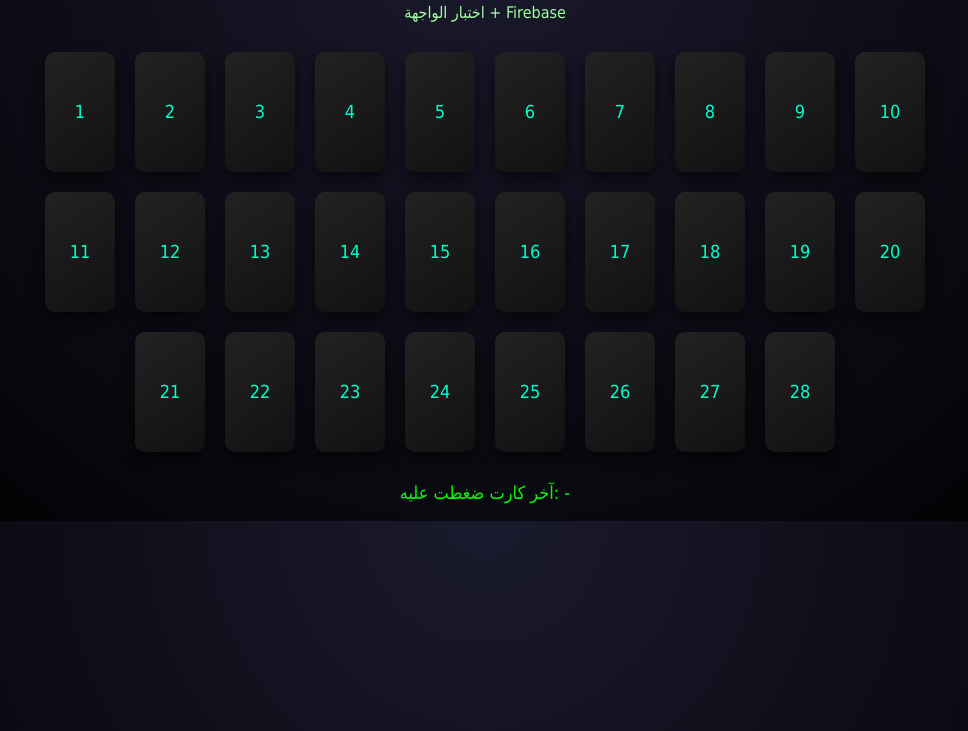
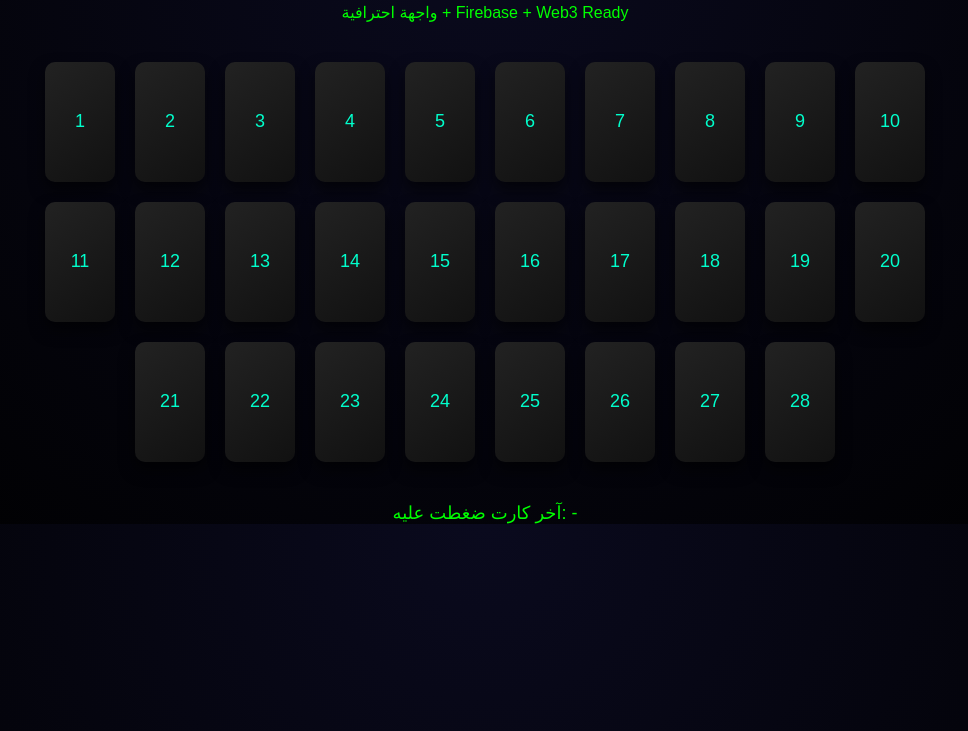
Before and after one commit to MomoGamesHub/PiGameHub, a plain HTML site: page index.html in a window 1280 px wide. Shown: the part 69-800 px from the top of the page, without its empty margins (155-1123 px from the left). Drawn offline with Linux system fonts and the light colour scheme; no server answers.

Commit message:
Update index.html

```diff
--- a/index.html
+++ b/index.html
@@ -1,80 +1,51 @@
 <!DOCTYPE html>
 <html lang="ar">
 <head>
-  <meta charset="UTF-8" />
-  <title>PiGameHub</title>
-  <meta name="viewport" content="width=device-width, initial-scale=1.0" />
+<meta charset="UTF-8">
+<title>PiGameHub - Web3 Ready</title>
+<meta name="viewport" content="width=device-width, initial-scale=1.0">
 <style>
   body {
-      margin: 0;
-      padding: 0;
-      background: radial-gradient(circle at top, #1a1a2e, #000);
-      color: #fff;
-      font-family: Tahoma, Arial, sans-serif;
-      text-align: center;
+    margin:0; padding:0;
+    background: radial-gradient(circle at top, #0a0a1e, #000);
+    font-family: Arial, sans-serif;
+    color: #00ffcc;
+    text-align:center;
   }
-
-    h1 {
-      margin-top: 20px;
-      font-size: 28px;
-      color: #00ffcc;
+  h1 {margin-top:20px; font-size:28px;}
+  p {color:#0f0; margin-top:5px;}
+  .cards {
+    display:flex; flex-wrap:wrap; justify-content:center;
+    max-width:960px; margin:30px auto;
   }
-
-    p.subtitle {
-      margin: 10px 0 20px;
-      font-size: 16px;
-      color: #a0ffa0;
+  .card {
+    width:70px; height:120px; background:linear-gradient(145deg,#222,#111);
+    border-radius:10px; margin:10px;
+    box-shadow:0 8px 15px rgba(0,0,0,0.6);
+    cursor:pointer; transition: transform 0.3s, box-shadow 0.3s, background 0.3s;
+    display:flex; align-items:center; justify-content:center;
+    font-size:18px; color:#00ffcc;
   }
-
-    .cards {
-      display: flex;
-      flex-wrap: wrap;
-      justify-content: center;
-      margin: 0 auto 20px;
-      max-width: 900px;
-    }
-
-    .card {
-      width: 70px;
-      height: 120px;
-      background: linear-gradient(145deg, #222, #111);
-      border-radius: 10px;
-      margin: 10px;
-      box-shadow: 0 8px 15px rgba(0,0,0,0.6);
-      cursor: pointer;
-      transition: transform 0.3s, box-shadow 0.3s;
-      display: flex;
-      align-items: center;
-      justify-content: center;
-      font-size: 18px;
-      color: #00ffcc;
-    }
-
-    .card:hover {
-      transform: translateY(-10px) rotateX(10deg);
-      box-shadow: 0 15px 25px rgba(0,255,204,0.4);
-    }
-
-    #lastCard {
-      color: #00ff00;
-      font-size: 18px;
-      margin-top: 10px;
-    }
+  .card:hover {transform:translateY(-10px) rotateX(10deg); box-shadow:0 15px 25px rgba(0,255,204,0.4);}
+  .card.active {animation:bounce 0.5s forwards; background:linear-gradient(145deg,#0ff,#00ffcc); box-shadow:0 15px 30px rgba(0,255,204,0.7);}
+  @keyframes bounce {0%{transform:translateY(0);}50%{transform:translateY(-30px);}100%{transform:translateY(0);}}
+  #lastCard {margin-top:20px; font-size:18px; color:#0f0;}
 </style>
 </head>
 <body>
 
 <h1>🎮 PiGameHub</h1>
-  <p class="subtitle">اختبار الواجهة + Firebase</p>
+<p>واجهة احترافية + Firebase + Web3 Ready</p>
 
 <div class="cards" id="cards"></div>
-  <p id="lastCard">آخر كارت ضغطت عليه: -</p>
+<div id="lastCard">آخر كارت ضغطت عليه: -</div>
 
-  <!-- ================= Firebase ================= -->
 <script type="module">
 import { initializeApp } from "https://www.gstatic.com/firebasejs/12.8.0/firebase-app.js";
-    import { getDatabase, ref, set, get, child } from "https://www.gstatic.com/firebasejs/12.8.0/firebase-database.js";
+import { getAnalytics } from "https://www.gstatic.com/firebasejs/12.8.0/firebase-analytics.js";
+import { getDatabase, ref, set, push, get, child } from "https://www.gstatic.com/firebasejs/12.8.0/firebase-database.js";
 
+// ================= Firebase Config =================
 const firebaseConfig = {
   apiKey: "AIzaSyCn581B_OaIYc7crz3V2Lrjf9WOtJdRe60",
   authDomain: "pigameshub.firebaseapp.com",
@@ -86,38 +57,53 @@
   measurementId: "G-CGKZZK48G4"
 };
 
-    // Initialize Firebase
 const app = initializeApp(firebaseConfig);
+const analytics = getAnalytics(app);
 const db = getDatabase(app);
 console.log("🔥 Firebase Connected Successfully");
 
+// ================= Cards UI =================
 const cardsContainer = document.getElementById("cards");
 const lastCardText = document.getElementById("lastCard");
 
-    // إنشاء 28 كارت ديناميكي
-    for (let i = 1; i <= 28; i++) {
+for(let i=1; i<=28; i++){
   const card = document.createElement("div");
   card.className = "card";
   card.innerText = i;
 
   card.onclick = async () => {
-        card.style.transform = "translateY(-30px)";
-        // إرسال الرقم لـ Firebase
-        await set(ref(db, 'lastClickedCard'), i);
+    // Animation
+    card.classList.add("active");
+    setTimeout(()=>card.classList.remove("active"),500);
 
-        // تحديث النص المعروض
+    // Alert
+    alert(`ضغطت على الكارت رقم: ${i}`);
+
+    // Timestamp
+    const timestamp = new Date().toLocaleString();
+
+    // Save in Firebase
+    await set(ref(db, 'lastClickedCard'), { number: i, time: timestamp });
+    await push(ref(db, 'clickHistory'), { number: i, time: timestamp });
+
+    // Update UI
     const snapshot = await get(child(ref(db), 'lastClickedCard'));
-        if (snapshot.exists()) lastCardText.innerText = `آخر كارت ضغطت عليه: ${snapshot.val()}`;
+    if(snapshot.exists()){
+      const data = snapshot.val();
+      lastCardText.innerText = `آخر كارت ضغطت عليه: ${data.number} (الوقت: ${data.time})`;
+    }
   };
-
   cardsContainer.appendChild(card);
 }
 
-    // عند تحميل الصفحة عرض آخر كارت متسجل
-    get(child(ref(db), 'lastClickedCard')).then(snapshot => {
-      if (snapshot.exists()) lastCardText.innerText = `آخر كارت ضغطت عليه: ${snapshot.val()}`;
-    });
+// Load last clicked card on page load
+(async()=>{
+  const snapshot = await get(child(ref(db),'lastClickedCard'));
+  if(snapshot.exists()){
+    const data = snapshot.val();
+    lastCardText.innerText = `آخر كارت ضغطت عليه: ${data.number} (الوقت: ${data.time})`;
+  }
+})();
 </script>
-
 </body>
 </html>
```
Lines whose indentation alone changed are shown as unchanged.
